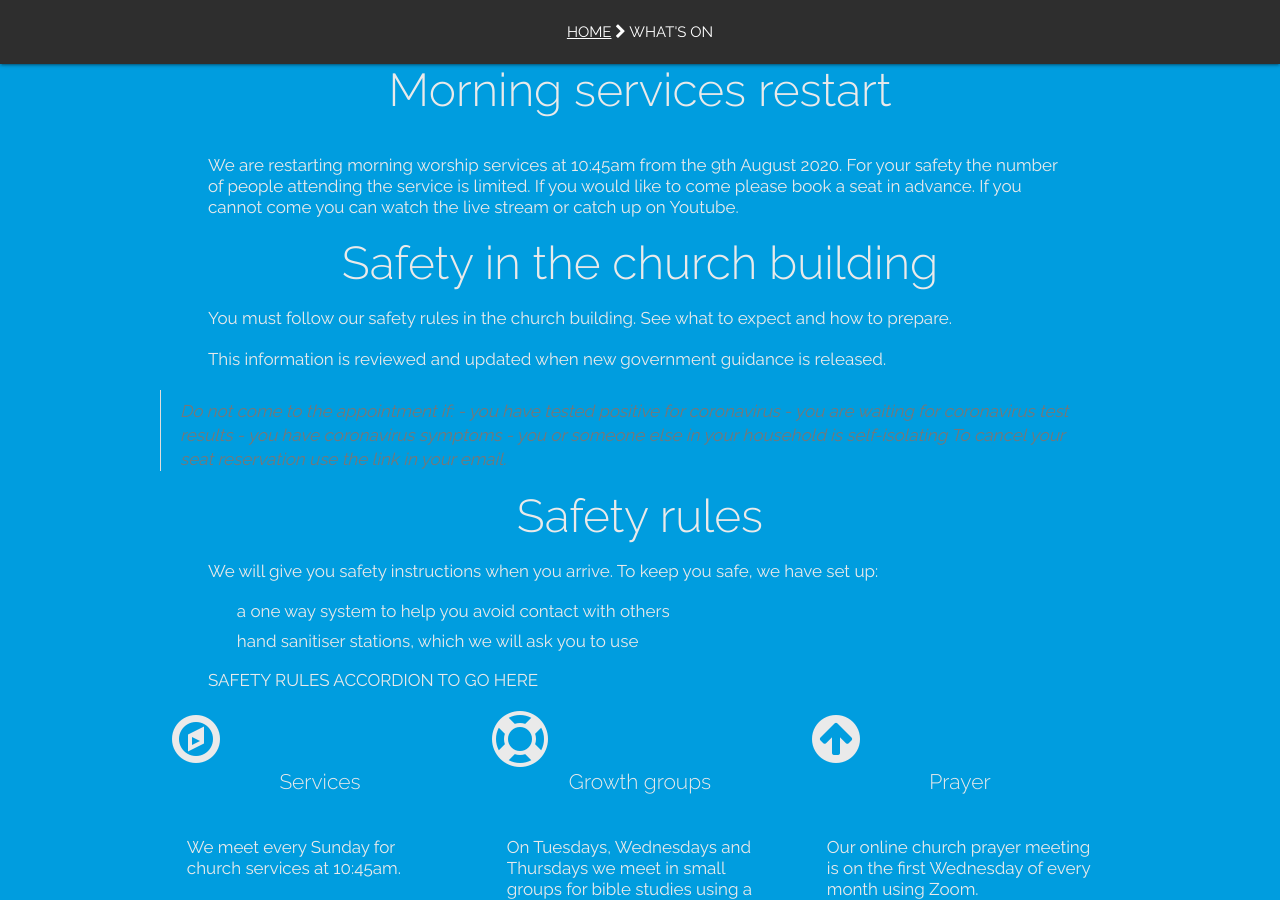
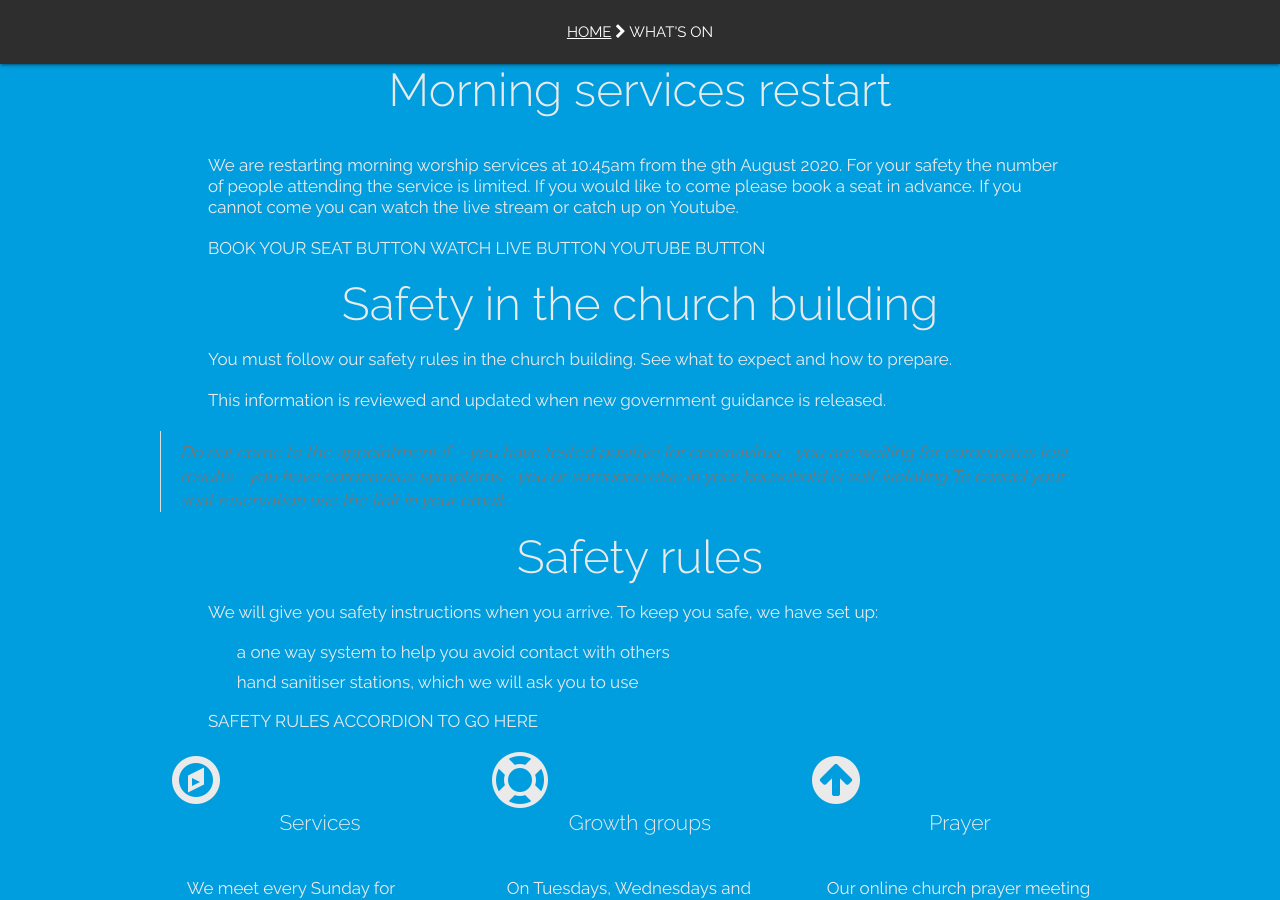
Before and after one commit to woodcock3/citychurch, a Jekyll site: the page built from _posts/2000-01-02-events.md, in a window 1280 px wide and 900 px high. Built offline with Jekyll 4.4.1, drawn with Linux system fonts in a browser that asks for light colours; our own code applies the rules of GitHub Pages for plain Markdown files.

Commit message:
Update 2000-01-02-events.md

```diff
--- a/_posts/2000-01-02-events.md
+++ b/_posts/2000-01-02-events.md
@@ -7,6 +7,10 @@ icon: cesium.png
 
 # Morning services restart
 We are restarting morning worship services at 10:45am from the 9th August 2020. For your safety the number of people attending the service is limited. If you would like to come please book a seat in advance. If you cannot come you can watch the live stream or catch up on Youtube.
+
+BOOK YOUR SEAT BUTTON
+WATCH LIVE BUTTON
+YOUTUBE BUTTON
 
 # Safety in the church building
 You must follow our safety rules in the church building. See what to expect and how to prepare.
```
